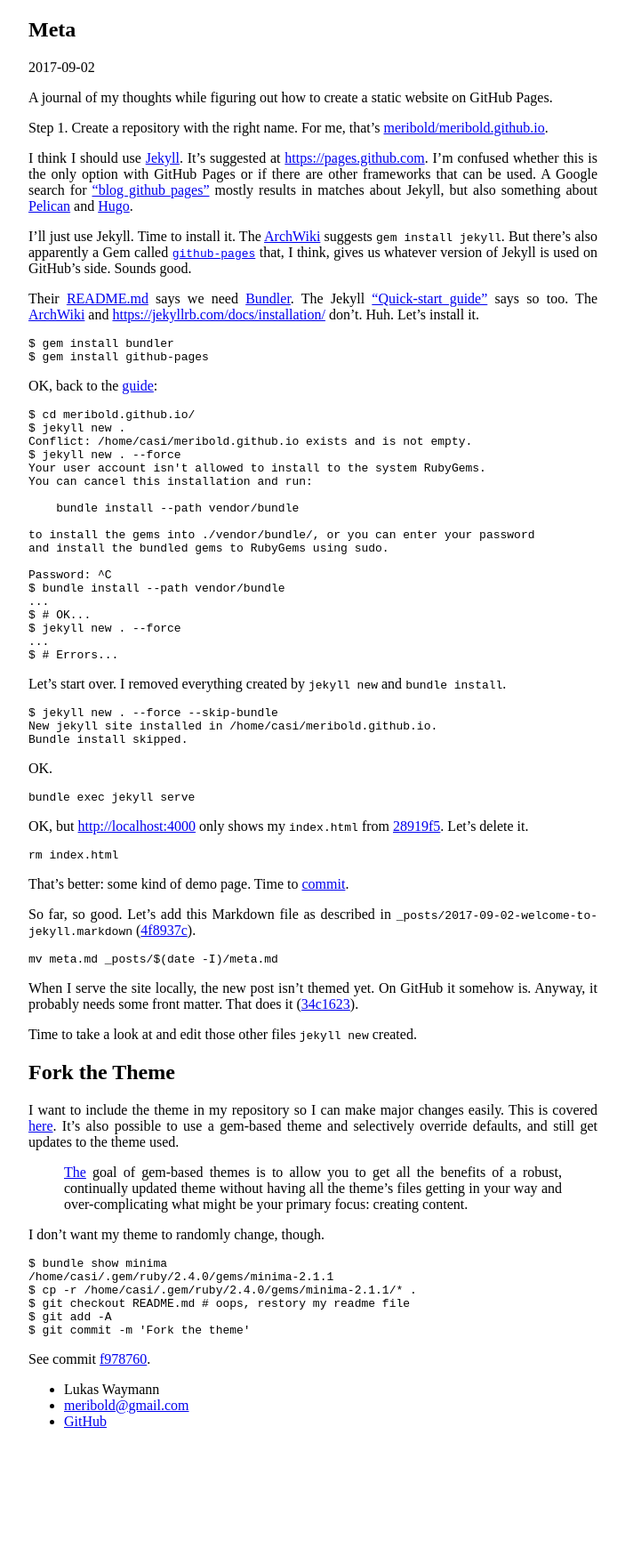
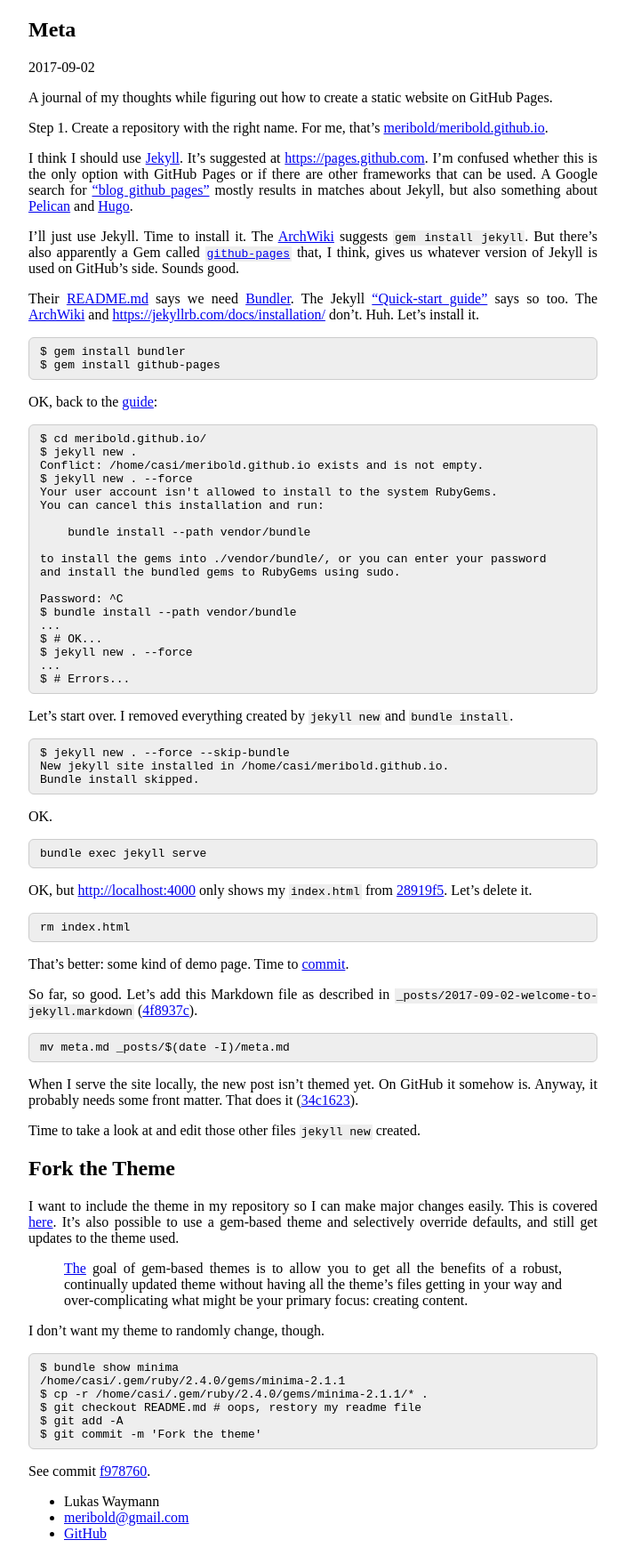
Before and after one commit to meribold/meribold.org, a Jekyll site: the page built from _posts/2017-09-02-meta.md, in a window 1280 px wide. Shown: the whole page at 89% size, without its empty margins (288-991 px from the left). Built offline with Jekyll 4.4.1, drawn with Linux system fonts in a browser that asks for light colours; before the commit the page ends 1623 px from its top, so only the background shows below that.

Commit message:
Add some CSS for code blocks

```diff
--- a/assets/main.css
+++ b/assets/main.css
@@ -12,4 +12,25 @@ article {
   text-align: justify;
 }
 
+pre, code {
+  background-color: #eee;
+}
+
+pre {
+  border: 1px solid #ccc;
+  border-radius: 6px;
+  padding: 8px 12px;
+  overflow-x: scroll;
+}
+
+code {
+  padding: 1px 2px;
+}
+
+pre > code {
+  border: 0;
+  padding-right: 0;
+  padding-left: 0;
+}
+
 /* vim: set tw=90 sts=-1 sw=2 et: */
```
